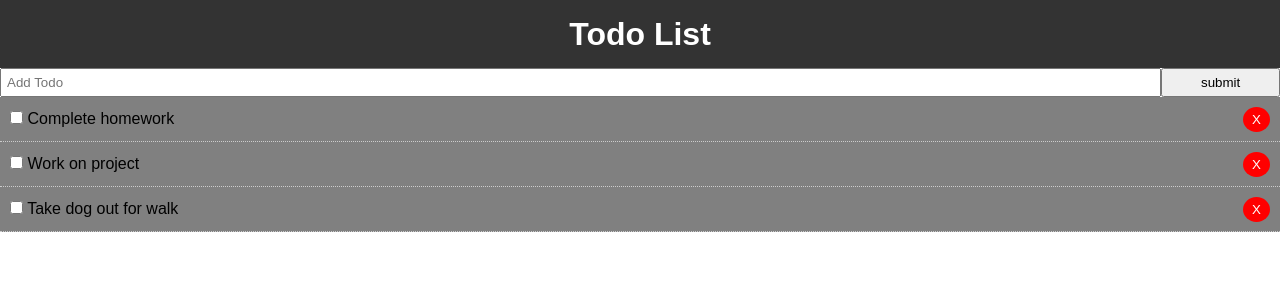
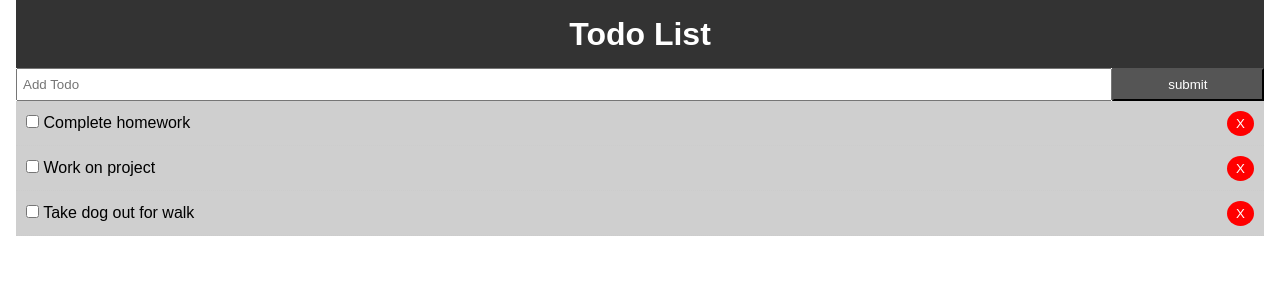
Before and after one commit to himankpathak/ReactHooks-TodoApp, a React (Create React App) app: page / in a window 1280 px wide. Shown: the top 300 px of the page. Built offline with nearby package versions, Linux system fonts and the light colour scheme.

Commit message:
minor css updates

```diff
--- a/public/index.html
+++ b/public/index.html
@@ -6,10 +6,9 @@
     <meta name="viewport" content="width=device-width, initial-scale=1" />
     <meta name="theme-color" content="#000000" />
     <meta name="description" content="Web site created using create-react-app" />
-    <link rel="apple-touch-icon" href="logo192.png" />
     <link rel="manifest" href="%PUBLIC_URL%/manifest.json" />
 
-    <title>React App</title>
+    <title>Todo App</title>
   </head>
   <body>
     <noscript>You need to enable JavaScript to run this app.</noscript>
--- a/src/App.css
+++ b/src/App.css
@@ -10,6 +10,23 @@ body {
 }
 
 a {
-  color: darkslategrey;
+  color: #fff;
   text-decoration: none;
 }
+
+.container {
+  padding: 0 1rem;
+}
+
+.btn {
+  display: inline-block;
+  border: 'none';
+  background: #555;
+  color: #fff;
+  padding: 7px 20px;
+  cursor: pointer;
+}
+
+.btn:hover {
+  background: #666;
+}
--- a/src/components/TodoItem.js
+++ b/src/components/TodoItem.js
@@ -3,7 +3,7 @@ import PropTypes from 'prop-types';
 
 function getStyle(todo) {
 	return {
-		background: 'grey',
+		background: '#cfcfcf',
 		padding: '10px',
 		borderBottom: '1px #ccc dotted',
 		textDecoration: todo.completed ? 'line-through' : 'none',
```
